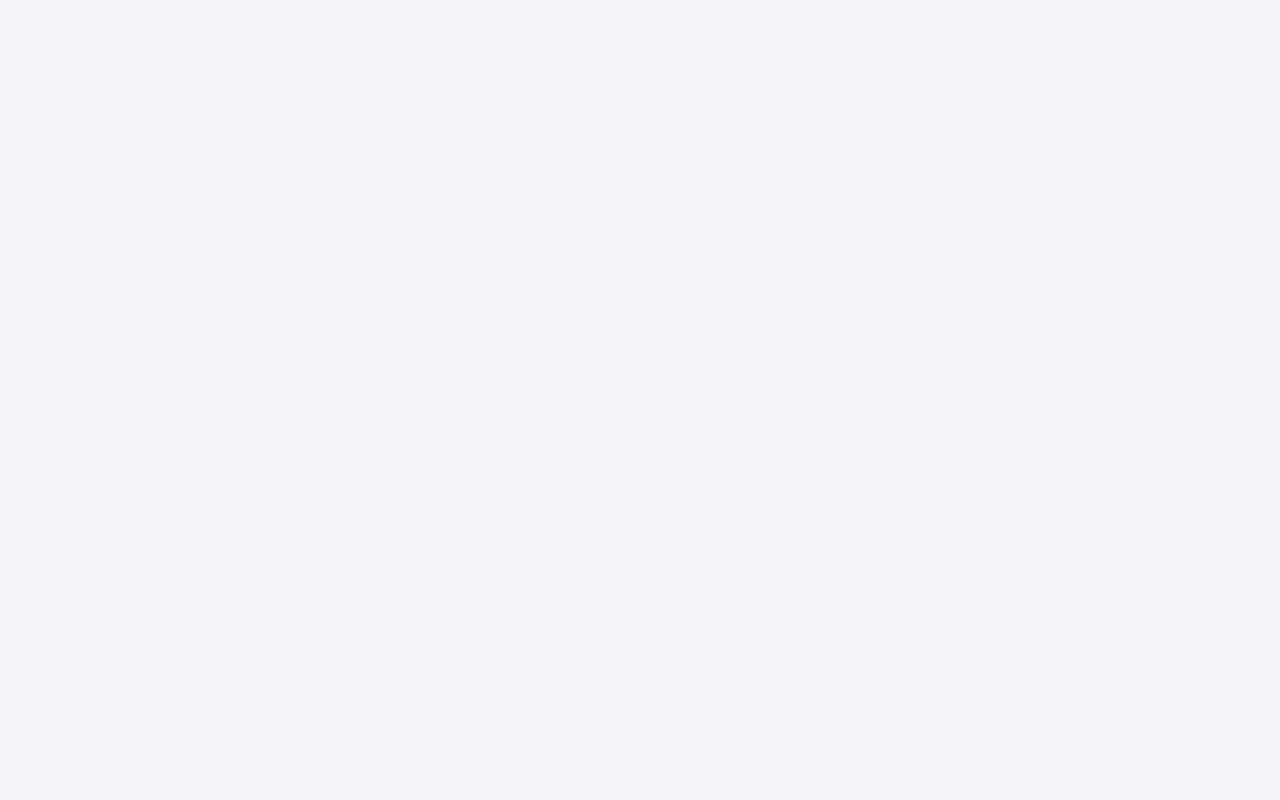
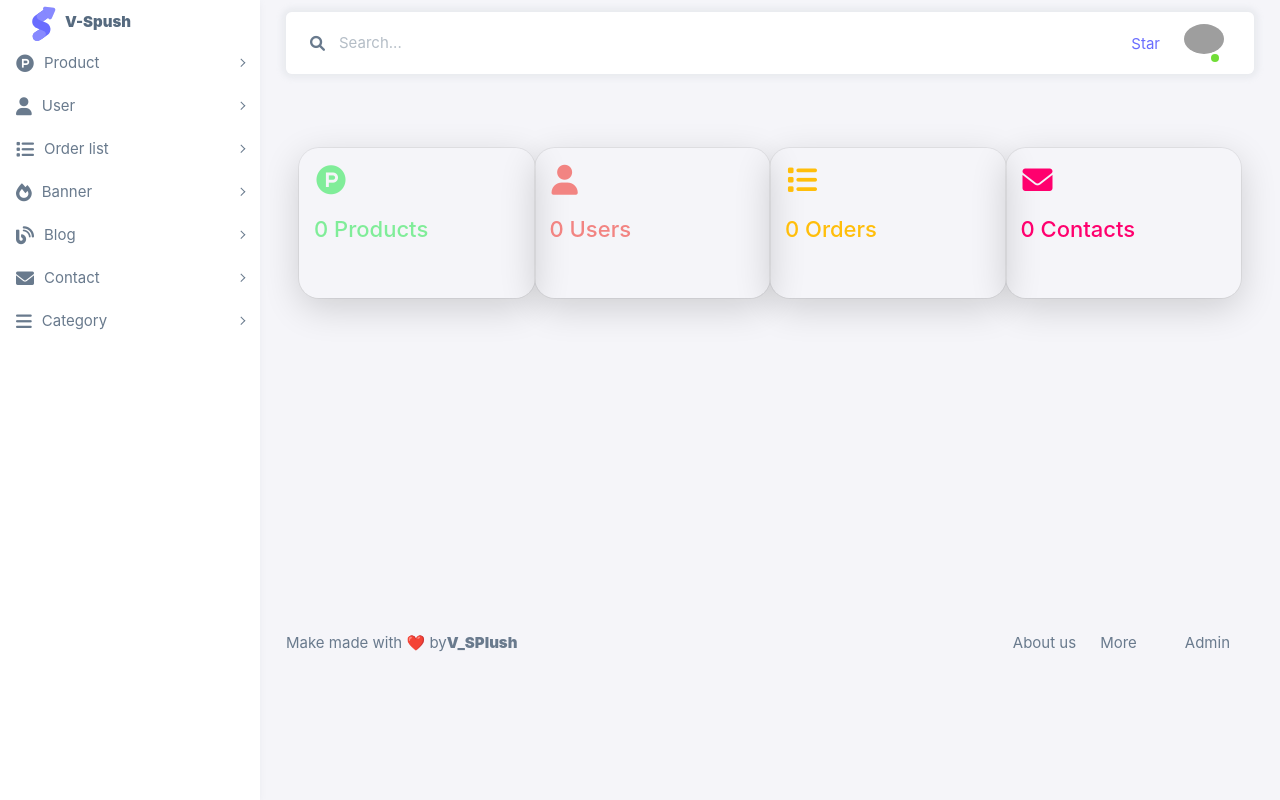
Before and after one commit to HoThiSang/V-Spush-front-end-admin, a React (Create React App) app: page /home-page in a window 1280 px wide. Before the commit this address had no page. Built offline with nearby package versions, Linux system fonts and the light colour scheme; no server answers; grey boxes are pictures that could not be loaded; a web font is replaced by a local one.

Commit message:
feat: create home page admin refer to ST-155

```diff
--- a/src/App.js
+++ b/src/App.js
@@ -6,6 +6,7 @@ import React from "react";
 import Banner from "./pages/Banner";
 import CreateProduct from "./pages/Product/CreateProduct";
 import User from "./pages/User/User";
+import Home from './pages/Home'
 
 function App() {
   return (
@@ -32,6 +33,7 @@ function App() {
         <Route path="/update-product/:id" element={<UpdateProduct />} />
         <Route path="/users" element={<User />} />
         <Route path="/update-order/:id" element={<UpdateOrder />} />
+        <Route path="/home-page" element={<Home />} />
       </Routes>
 
   );
--- a/src/pages/Home.js
+++ b/src/pages/Home.js
@@ -1,13 +1,71 @@
-import AdminLayout from "../layouts/AdminLayout"
+import { useEffect, useState } from "react";
+import AdminLayout from "../layouts/AdminLayout";
+import "./home.css";
+import axiosService from "../services/configAxios";
 
-function Home (){
-    return (
-      <AdminLayout>
-          <div>
-            <h2>This is admin home page </h2>
+function Home() {
+  const [products, setProducts] = useState(0);
+  const [orders, setOrders] = useState(0);
+  const [blogs, setBlogs] = useState(0);
+  const [contacts, setContacts] = useState(0);
+  const [category, setCategory] = useState(0);
+  const [users, setUsers] = useState(0);
+
+  const getTotalData = async () => {
+    try {
+      const response = await axiosService.get("/admin-home-page");
+      console.log(response.data);
+      setBlogs(response.data.postCount);
+      setProducts(response.data.productCount);
+      setCategory(response.data.categoryCount);
+      setContacts(response.data.contactCount);
+      setUsers(response.data.userCount);
+      setOrders(response.data.orderCount);
+    } catch (error) {
+      alert("Something wrong !");
+    }
+  };
+
+  useEffect(() => {
+    getTotalData();
+  }, []);
+
+  return (
+    <AdminLayout>
+      <div className="content-wrapper">
+        <div className="container-xxl flex-grow-1 container-p-y">
+          <div className="container mt-5">
+            <div className="row home-wrapper">
+              <div className="col-md-3 item-card">
+                <div>
+                  <i className="fa-brands fa-product-hunt icon-home icon1"></i>
+                  <h4 className="heading-1">{products} Products</h4>
+                </div>
+              </div>
+              <div className="col-md-3 item-card">
+                <div>
+                  <i className="fa-solid fa-user icon-home icon2"></i>
+                  <h4 className="heading-2">{users} Users</h4>
+                </div>
+              </div>
+              <div className="col-md-3 item-card">
+                <div>
+                  <i className="fa-solid fa-list icon-home icon3"></i>
+                  <h4 className="heading-3">{orders} Orders</h4>
+                </div>
+              </div>
+              <div className="col-md-3 item-card">
+                <div>
+                  <i className="fa-solid  fa-envelope icon-home icon4"></i>
+                  <h4 className="heading-4">{contacts} Contacts</h4>
+                </div>
+              </div>
+            </div>
           </div>
-      </AdminLayout>
-    )
+        </div>
+      </div>
+    </AdminLayout>
+  );
 }
 
-export default Home
+export default Home;
--- /dev/null
+++ b/src/pages/home.css
@@ -0,0 +1,56 @@
+.home-wrapper {
+  display: flex;
+  flex-direction: row;
+  justify-content: space-around;
+  flex-wrap: wrap;
+}
+
+.item-card {
+  max-width: 18em;
+  height: 10em;
+  border-radius: 20px;
+  padding-left: 15px;
+  padding-top: 15px;
+  box-shadow: rgba(0, 0, 0, 0.16) 0px 10px 36px 0px, rgba(0, 0, 0, 0.06) 0px 0px 0px 1px;
+  display:flex;
+  flex-direction: row;
+
+}
+
+.icon-home {
+  font-size: 30px;
+  margin-bottom: 20px;
+  padding: 2px;
+}
+
+.item-card:hover {
+    box-shadow: 0 0 20px rgba(255, 255, 255, 0.8);
+    transition: box-shadow 0.3s ease-out;
+    border: 1px solid gray;
+  }
+
+.heading-1, .icon1{
+    color: #80ed99;
+}
+.heading-2, .icon2{
+    color: #f28482;
+}
+.heading-3, .icon3{
+    color: #ffbe0b;
+}
+.heading-4, .icon4{
+    color: #ff006e;
+}
+/* .item-card:hover {
+  transform: scale(1.1);
+  transition: transform 0.6s ease-out;
+} */
+
+/* .item-card {
+  perspective: 1000px;
+}
+
+.item-card:hover {
+  transform: rotateY(-20deg);
+  transition: transform 0.3s ease-out;
+} */
```
